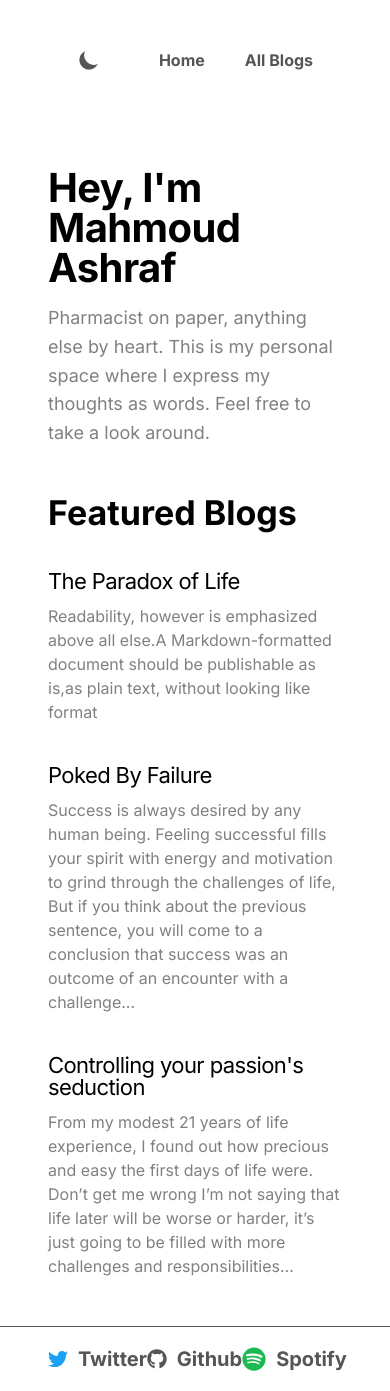
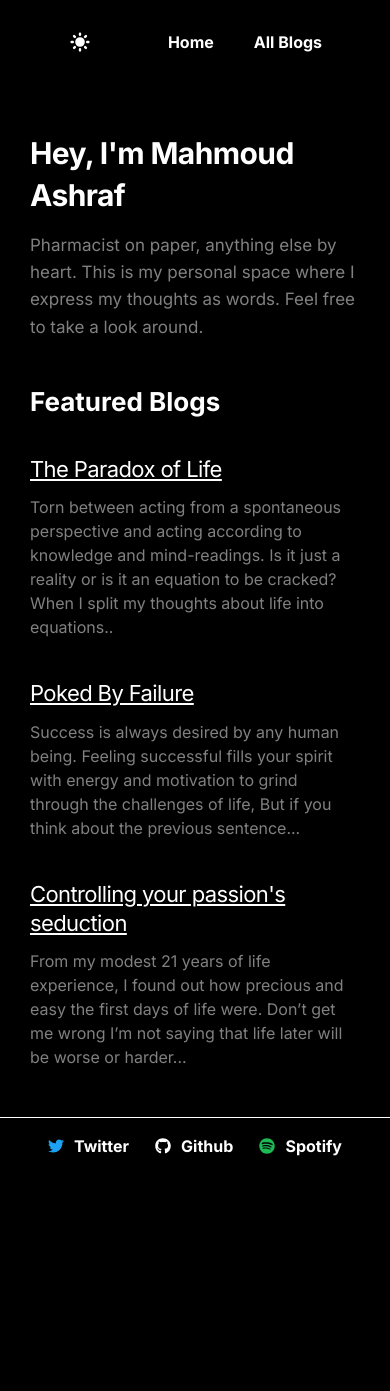
Before and after one commit to MahmoudAFarag/my-blog, a Next.js app: page / in a window 390 px wide. After the commit the page ends 1174 px from the top, so only its background shows below. Built offline with nearby package versions, Linux system fonts and the light colour scheme.

Commit message:
adjust responsive styles

```diff
--- a/blogs/Life_Paradox.md
+++ b/blogs/Life_Paradox.md
@@ -1,27 +1,29 @@
 ---
 title: 'The Paradox of Life'
 date: '20 August 2021'
-excerpt: 'Readability, however is emphasized above all else.A Markdown-formatted document should be publishable as is,as plain text, without looking like format'
-image: ''
+excerpt: 'Torn between acting from a spontaneous perspective and acting according to knowledge and mind-readings. Is it just a reality or is it an equation to be cracked? When I split my thoughts about life into equations..'
+image: '/banners/Paradox.jpg'
 isFeatured: true
 ---
 
 # The Paradox of life
 
-Torn between acting from a spontaneous perspective and acting according to knowledge and mind-readings. Is it just a reality or is it an equation to be cracked?
-
-When I split my thoughts about life into equations, I came to a conclusion that life can be split into 2 rather obvious equations: The Life equation and the Anti-life equation. Picking which equation to follow will determine all your actions
+Torn between acting from a spontaneous perspective and acting according to knowledge and mind-readings. Is it just a reality or is it an equation to be cracked? When I split my thoughts about life into equations, I came to a conclusion that life can be split into 2 rather obvious equations: The Life equation and the Anti-life equation. Picking which equation to follow will determine all your actions.
 
 The Anti-life equation can be formulated as follows:
-loneliness+alienation+fear+despair+self-worth÷mockery÷condemnation÷misunderstanding⋅ guilt⋅shame⋅failure⋅ judgment n=ywhere y=hope and n=folly, love=lies, life=death, self=dark side.
+
+Loneliness + Alienation + Fear + Despair + Self-Worth ÷ Mockery ÷ Condemnation ÷ Misunderstanding ⋅ Guilt ⋅ Shame ⋅ Failure ⋅ Judgment n=y where y=Hope and n=Folly, Love=Lies, Life=Death, Self=Dark Side.
 
 The Anti-Life Equation has the power to dominate the will of any sentient race in addition to reality-altering powers that twist and distort freedom over life and death. "If someone possesses absolute control over you—you're not really alive."
 
 By following the equation you can insert the full formula into your mind, giving yourself the mathematical certainty that life, hope, and freedom are all pointless.
 
 On the other hand, The Life Equation is the complete opposite of the latter formula which is formulated as follows:
-companionship+understanding+assurance+joy+altruism
+
+Companionship + Understanding + Assurance + Joy + Altruism ÷ Respect ÷ Commendation ÷ Sympathy ⋅ Innocence ⋅ Dignity ⋅ Success ⋅ Acceptance y=n where y=Despair and n=Caution, Love=Truth, Death=Rebirth, and Self=Light Side
 
 The life equation has the power to breath life into any sentient race and can subjugate life to follow the user in the creation of a new world order in favor of protection of life rather than accepting the meaninglessness of it as with the Anti-Life Equation.
 
-Lets give meaning to our lives and work on getting out any individual who is stuck following the Anti-life formula. Nothing is worthless and even if you somehow found something worthless, work on giving it a meaning. Lets eradicate the anti-life formula!
+Looking at both equations we can come to a conclusion that we must work on gathering the ingredients that make up the Life-equation. However, if you thought about the process you will find that in order to gather the desired ingredients you should experience the opposite ingredients first. You will never know the true definition of respect unless you experience mockery, you will never know the true definition of love unless you experience hate.
+
+Lets give meaning to our lives and work on getting out any individual who is stuck following the Anti-life formula by showing them respect and sympathy. Nothing is ever worthless and even if you stumble upon something worthless, work on giving it meaning. Be on the side of the Life equation explorers and wake up / stop the Anti-life equation explorers!
--- a/blogs/Poking_failure.md
+++ b/blogs/Poking_failure.md
@@ -1,7 +1,7 @@
 ---
 title: 'Poked By Failure'
 date: '26 August 2021'
-excerpt: 'Success is always desired by any human being. Feeling successful fills your spirit with energy and motivation to grind through the challenges of life, But if you think about the previous sentence, you will come to a conclusion that success was an outcome of an encounter with a challenge...'
+excerpt: 'Success is always desired by any human being. Feeling successful fills your spirit with energy and motivation to grind through the challenges of life, But if you think about the previous sentence...'
 image: '/banners/Failure.jpg'
 isFeatured: true
 ---
--- a/blogs/Your_Passion.md
+++ b/blogs/Your_Passion.md
@@ -1,7 +1,7 @@
 ---
 title: "Controlling your passion's seduction"
 date: '17 July 2021'
-excerpt: 'From my modest 21 years of life experience, I found out how precious and easy the first days of life were. Don’t get me wrong I’m not saying that life later will be worse or harder, it’s just going to be filled with more challenges and responsibilities...'
+excerpt: 'From my modest 21 years of life experience, I found out how precious and easy the first days of life were. Don’t get me wrong I’m not saying that life later will be worse or harder...'
 image: '/banners/Your_Passion.jpg'
 isFeatured: true
 ---
--- a/components/Featured/BlogPost.module.scss
+++ b/components/Featured/BlogPost.module.scss
@@ -3,9 +3,18 @@
   margin: 4.8rem auto;
   padding: 0 4.8rem;
 
+  @media screen and (max-width: 34em) {
+    padding: 0 3rem;
+  }
+
   &__title {
     font-size: 4.5rem;
     color: #000;
+
+    @media screen and (max-width: 34em) {
+      font-size: 4rem;
+      line-height: 1.2;
+    }
   }
 
   &__date {
@@ -34,11 +43,21 @@
     max-width: 55ch;
     margin-top: 1.8rem;
     line-height: 1.7;
+
+    @media screen and (max-width: 34em) {
+      font-size: 1.6rem;
+      line-height: 1.7;
+    }
   }
 
   &__content li {
     font-size: 1.8rem;
     margin-top: 1.8rem;
     line-height: 1.7;
+
+    @media screen and (max-width: 34em) {
+      font-size: 1.6rem;
+      line-height: 1.7;
+    }
   }
 }
--- a/components/Featured/Featured.module.scss
+++ b/components/Featured/Featured.module.scss
@@ -3,10 +3,18 @@
   margin: 4.8rem auto;
   padding: 0 4.8rem;
 
+  @media screen and (max-width: 34em) {
+    padding: 0 3rem;
+  }
+
   &__header {
     font-size: 3.4rem;
     font-weight: var(--title-weight);
     color: #000;
+
+    @media screen and (max-width: 34em) {
+      font-size: 2.6rem;
+    }
   }
 
   &__blog {
@@ -18,6 +26,11 @@
       font-weight: inherit;
       letter-spacing: -0.6px;
       color: #000;
+      text-decoration: underline;
+
+      @media screen and (max-width: 34em) {
+        line-height: 1.3;
+      }
     }
 
     &_excerpt {
--- a/components/Footer/Footer.module.scss
+++ b/components/Footer/Footer.module.scss
@@ -12,6 +12,12 @@
     align-items: center;
     margin-top: 2rem;
 
+    & h1 {
+      @media screen and (max-width: 34em) {
+        font-size: 1.6rem;
+      }
+    }
+
     & h1 a {
       text-decoration: none;
       color: inherit;
@@ -21,17 +27,29 @@
       font-size: 2rem;
       margin-right: 1rem;
       fill: var(--color-twitter);
+
+      @media screen and (max-width: 34em) {
+        font-size: 1.6rem;
+      }
     }
 
     &_github {
       font-size: 2rem;
       margin-right: 1rem;
+
+      @media screen and (max-width: 34em) {
+        font-size: 1.6rem;
+      }
     }
 
     &_spotify {
       font-size: 2.4rem;
       margin-right: 1rem;
       fill: var(--color-spotify);
+
+      @media screen and (max-width: 34em) {
+        font-size: 1.6rem;
+      }
     }
   }
 }
--- a/components/Footer/index.tsx
+++ b/components/Footer/index.tsx
@@ -17,7 +17,11 @@ const Footer = () => {
       <div className={styles.footer__container}>
         <FaGithub className={styles.footer__container_github} />
         <h1>
-          <a target='_blank' rel='noopener noreferrer' href='https://github.com/MahmoudAshraf25'>
+          <a
+            target='_blank'
+            rel='noopener noreferrer'
+            href='https://github.com/MahmoudAshraf25/my-blog'
+          >
             Github
           </a>
         </h1>
--- a/components/Hero/Hero.module.scss
+++ b/components/Hero/Hero.module.scss
@@ -2,12 +2,21 @@
   max-width: 70rem;
   margin: 4.8rem auto;
   padding: 0 4.8rem;
+
+  @media screen and (max-width: 34em) {
+    padding: 0 3rem;
+  }
 
   &__title {
     font-size: 4rem;
     font-weight: var(--title-weight);
     letter-spacing: -0.6px;
     color: #000;
+
+    @media screen and (max-width: 34em) {
+      font-size: 3rem;
+      line-height: 1.4;
+    }
   }
 
   &__description {
@@ -16,5 +25,9 @@
     max-width: 55ch;
     color: var(--color-paragraph);
     margin-top: 1.6rem;
+
+    @media screen and (max-width: 34em) {
+      font-size: 1.7rem;
+    }
   }
 }
--- a/components/Navbar/Navbar.module.scss
+++ b/components/Navbar/Navbar.module.scss
@@ -3,6 +3,10 @@
   justify-content: space-around;
   align-items: center;
   padding: 4.8rem;
+
+  @media screen and (max-width: 34em) {
+    padding: 3rem;
+  }
 
   &__icon {
     cursor: pointer;
--- a/components/Navbar/index.tsx
+++ b/components/Navbar/index.tsx
@@ -6,7 +6,7 @@ import LightIcon from './LightIcon'
 import styles from './Navbar.module.scss'
 
 const Navbar = () => {
-  const [dark, setDark] = useState(false)
+  const [dark, setDark] = useState(true)
 
   useEffect(() => {
     if (dark) {
@@ -19,7 +19,6 @@ const Navbar = () => {
   })
 
   const changeTheme = () => {
-    localStorage.setItem('darkMode', `${!dark}`)
     setDark(dark => !dark)
   }
 
--- a/pages/_document.tsx
+++ b/pages/_document.tsx
@@ -3,7 +3,7 @@ import Document, { Html, Head, Main, NextScript } from 'next/document'
 class MyDocument extends Document {
   render() {
     return (
-      <Html>
+      <Html lang='en'>
         <Head>
           <link rel='preconnect' href='https://fonts.googleapis.com' />
           <link rel='preconnect' href='https://fonts.gstatic.com' crossOrigin='true' />
--- a/pages/index.tsx
+++ b/pages/index.tsx
@@ -16,7 +16,12 @@ const Home: NextPage<Props> = ({ blogs }) => {
     <>
       <Head>
         <title>El Blog el motawade3 beta3y</title>
-        <meta name='description' content='Generated by create next app' />
+        <meta name='description' content='A simple blog with complex thoughts' />
+        <meta property='og:url' content='https://justablog.vercel.app/' />
+        <meta property='og:type' content='blog' />
+        <meta property='og:title' content="Mahmoud Ashraf's Blog" />
+        <meta property='og:description' content='A simple blog with complex thoughts' />
+        <meta property='og:image' content='/meta-image.jpg' />
         <link rel='icon' href='/favicon.png' />
       </Head>
       <Hero />
```
Also changed, not shown: public/banners/Paradox.jpg (added), public/meta-image.jpg (added).
